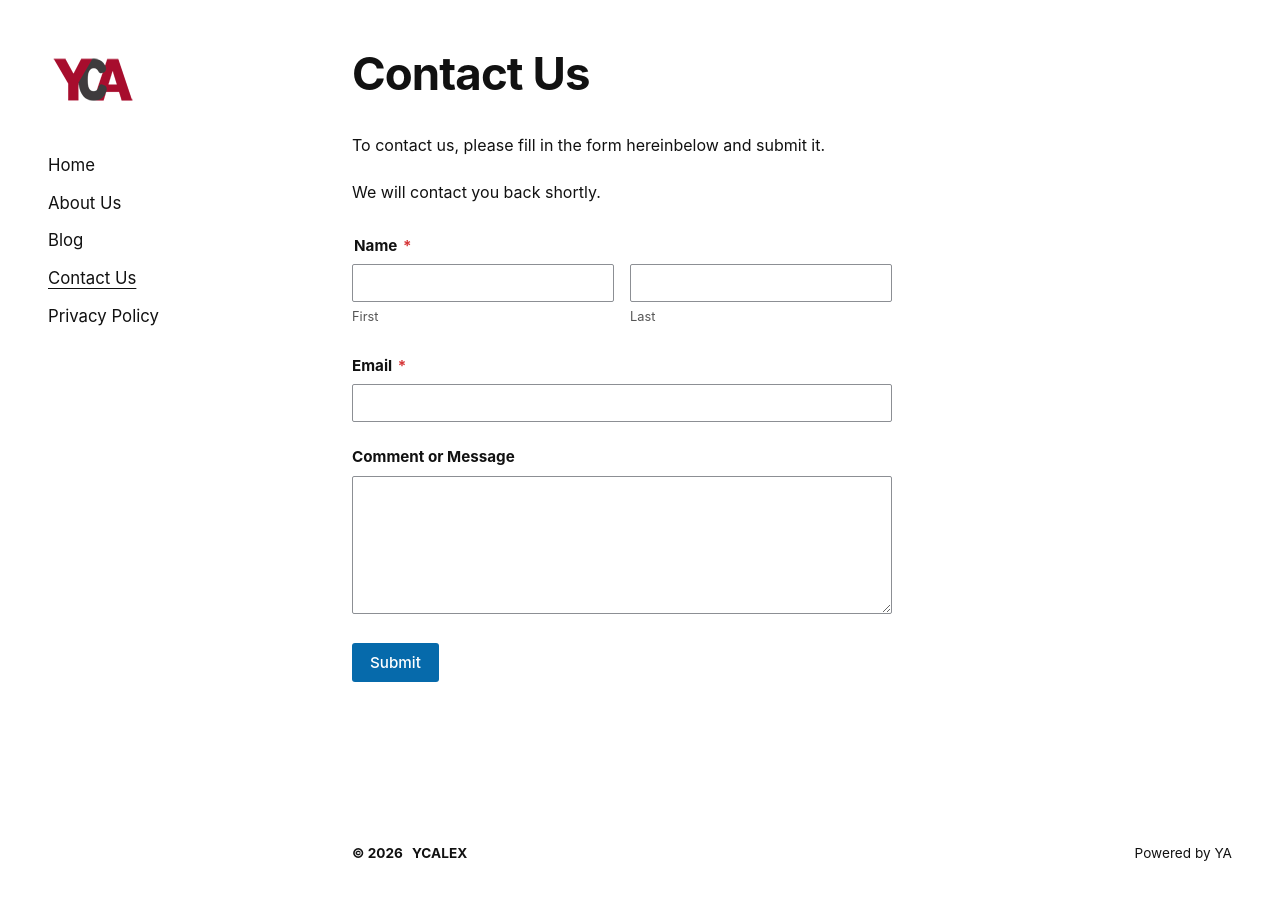
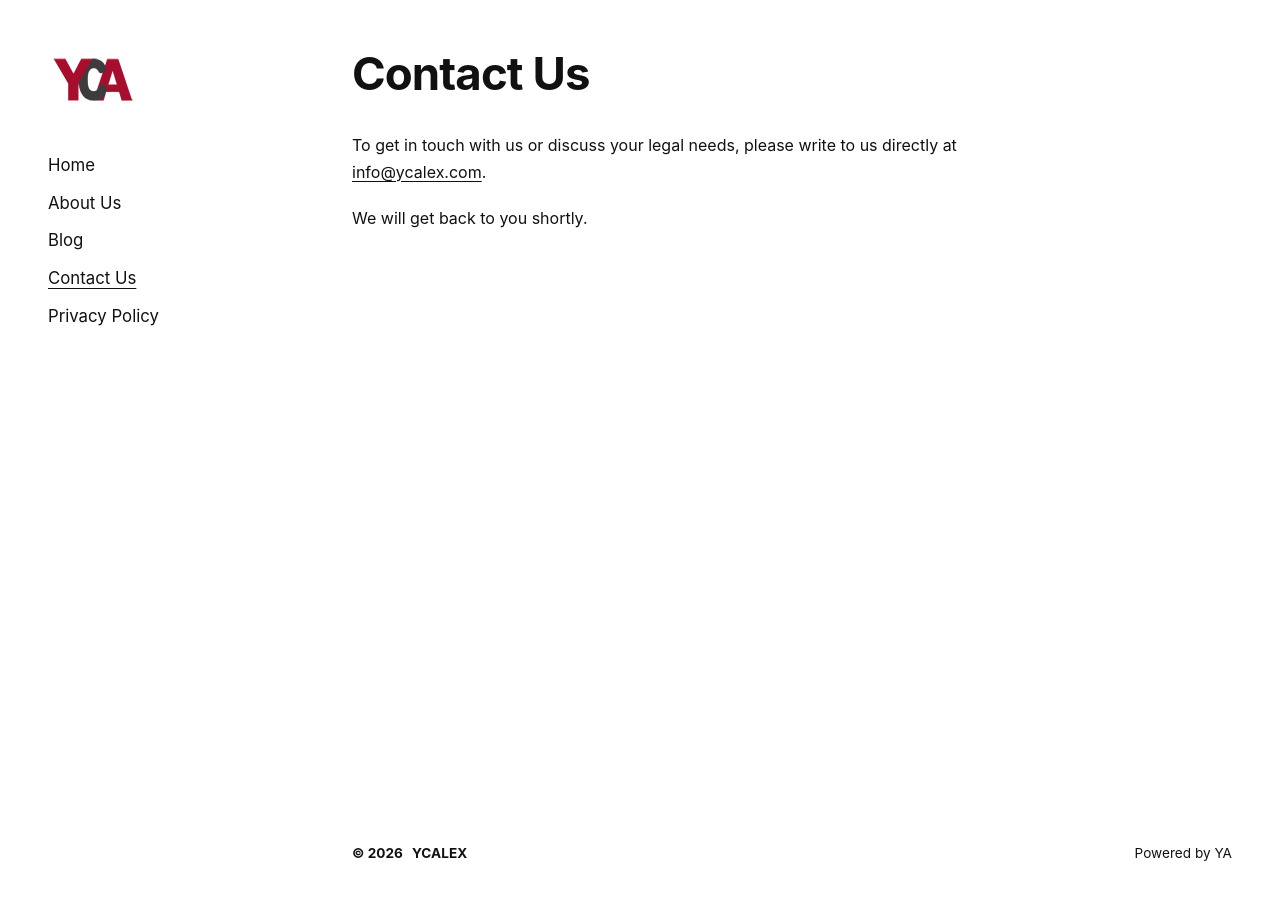
Before and after one commit to kingcrezi/yca-, a Jekyll site: the page built from contact-us/index.html, in a window 1280 px wide. Built offline with Jekyll 4.4.1, drawn with Linux system fonts in a browser that asks for light colours.

Commit message:
Add files via upload

```diff
--- a/contact-us/index.html
+++ b/contact-us/index.html
@@ -1,88 +1,10 @@
 ---
 layout: default
 title: "Contact Us"
-description: "To contact us, please fill in the form hereinbelow and submit it. We will contact you back shortly."
+description: "Contact YCALEX for legal consultancy and compliance support."
 ---
 <section class="page-content">
   <h1 class="page-title">Contact Us</h1>
-  <p>To contact us, please fill in the form hereinbelow and submit it.</p>
-  <p>We will contact you back shortly.</p>
-
-  <form
-    class="contact-form"
-    id="contact-form"
-    action="YOUR_FORM_ENDPOINT_HERE"
-    method="POST"
-    novalidate>
-    <div id="form-error-summary" class="form-error-summary" role="alert" aria-live="assertive"></div>
-
-    <!-- Redirect URL after successful submission (configured in Phase 5) -->
-    <input type="hidden" name="_next" value="{{ '/contact_form_successful/' | absolute_url }}">
-    <input type="hidden" name="redirect" value="{{ '/contact_form_successful/' | absolute_url }}">
-
-    <!-- Honeypot anti-spam field -->
-    <div class="hp-field" aria-hidden="true">
-      <label for="website-field">Website</label>
-      <input type="text" id="website-field" name="_gotcha" tabindex="-1" autocomplete="off">
-    </div>
-
-    <div class="form-group">
-      <fieldset class="form-fieldset">
-        <legend class="form-legend">Name <span class="required-star" aria-hidden="true">*</span></legend>
-        <div class="name-row">
-          <div class="name-col">
-            <input
-              type="text"
-              id="first-name"
-              name="first_name"
-              class="form-control"
-              autocomplete="given-name"
-              required
-              aria-required="true"
-              aria-describedby="first-name-label first-name-error">
-            <label for="first-name" id="first-name-label" class="sublabel">First</label>
-            <span id="first-name-error" class="field-error-text" aria-live="polite"></span>
-          </div>
-          <div class="name-col">
-            <input
-              type="text"
-              id="last-name"
-              name="last_name"
-              class="form-control"
-              autocomplete="family-name"
-              required
-              aria-required="true"
-              aria-describedby="last-name-label last-name-error">
-            <label for="last-name" id="last-name-label" class="sublabel">Last</label>
-            <span id="last-name-error" class="field-error-text" aria-live="polite"></span>
-          </div>
-        </div>
-      </fieldset>
-    </div>
-
-    <div class="form-group">
-      <label for="email" class="form-label">Email <span class="required-star" aria-hidden="true">*</span></label>
-      <input
-        type="email"
-        id="email"
-        name="email"
-        class="form-control"
-        autocomplete="email"
-        required
-        aria-required="true"
-        aria-describedby="email-error">
-      <span id="email-error" class="field-error-text" aria-live="polite"></span>
-    </div>
-
-    <div class="form-group">
-      <label for="message" class="form-label">Comment or Message</label>
-      <textarea
-        id="message"
-        name="message"
-        rows="6"
-        class="form-control"></textarea>
-    </div>
-
-    <button type="submit" class="btn-submit">Submit</button>
-  </form>
+  <p>To get in touch with us or discuss your legal needs, please write to us directly at <a href="mailto:info@ycalex.com">info@ycalex.com</a>.</p>
+  <p>We will get back to you shortly.</p>
 </section>
```
